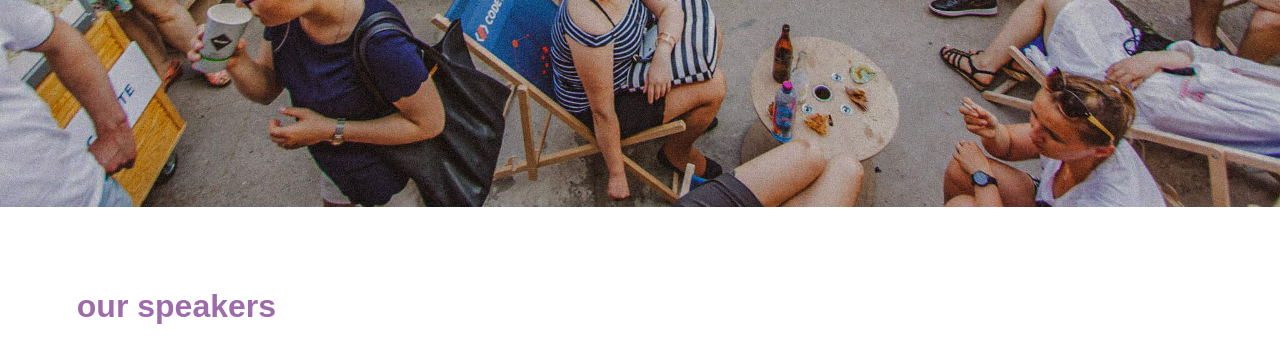
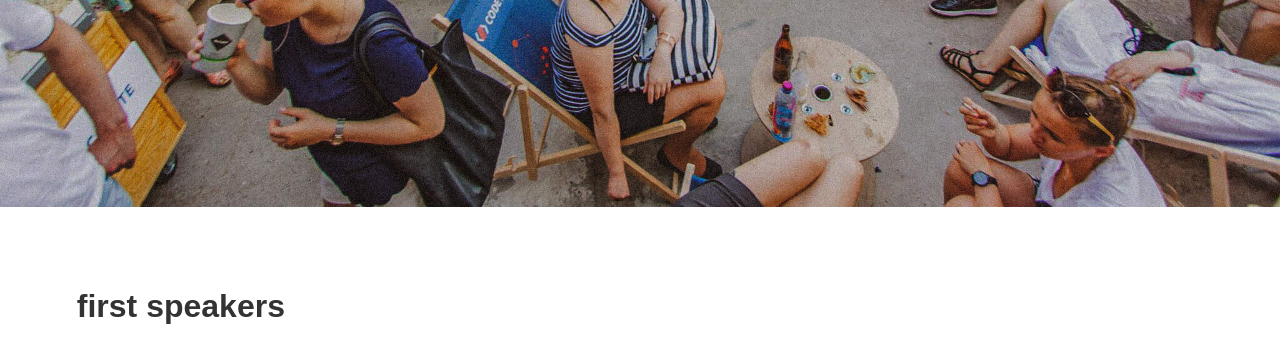
Before and after one commit to webtalks-conference/webtalks-conference.github.io, a plain HTML site: page index.html in a window 1280 px wide. Shown: the part 593-951 px from the top of the page. Drawn offline with Linux system fonts and the light colour scheme; a web font is replaced by a local one.

Commit message:
Text and color

```diff
--- a/index.html
+++ b/index.html
@@ -170,10 +170,6 @@
              margin-top: 1rem;
          }
 
-         .row-speakers .content > h1 {
-             color: #9e6cab;
-         }
-
          .speakers-list h1 {
              color: #fff;
              position: absolute;
@@ -324,7 +320,7 @@
 
         <div class="row-single row-speakers">
             <section class="content">
-                <h1>our speakers</h1>
+                <h1>first speakers</h1>
 
                 <ul class="speakers-list">
                     <li>
```
